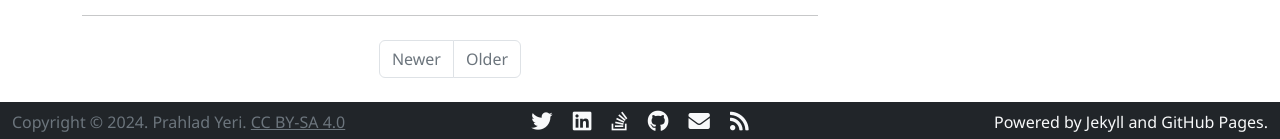
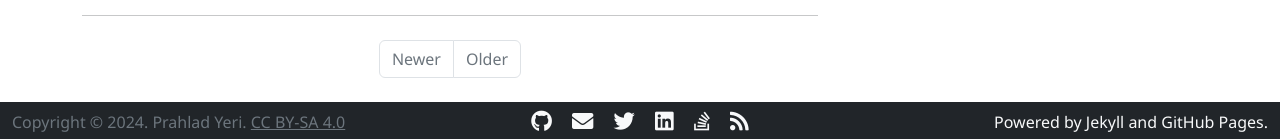
Before and after one commit to prahladyeri/jekyll-test, a Jekyll site: the page built from index.html, in a window 1280 px wide. Shown: the part 1298-1437 px from the top of the page. Built offline with Jekyll 4.4.1, drawn with Linux system fonts in a browser that asks for light colours; nearby versions of some CDN libraries; the list of posts is cut into pages by our own code.

Commit message:
chore: upd

```diff
--- a/_layouts/base.html
+++ b/_layouts/base.html
@@ -126,12 +126,12 @@
 
       <!-- Middle Column: Social Media Icons -->
       <div class="col text-center">
-        <a href="https://twitter.com" class="text-light me-3"><i class="fab fa-twitter fa-lg"></i></a>
-        <a href="https://linkedin.com" class="text-light me-3"><i class="fab fa-linkedin fa-lg"></i></a>
-        <a href="https://stackoverflow.com" class="text-light me-3"><i class="fab fa-stack-overflow fa-lg"></i></a>
         <a href="https://github.com/prahladyeri" class="text-light me-3"><i class="fab fa-github fa-lg"></i></a>
         <a href="mailto:prahladyeri@yahoo.com" class="text-light me-3"><i class="fas fa-envelope fa-lg"></i></a>
-        <a href="https://rss.com" class="text-light"><i class="fas fa-rss fa-lg"></i></a>
+        <a href="https://x.com/prahladyeri" class="text-light me-3"><i class="fab fa-twitter fa-lg"></i></a>
+        <a href="https://www.linkedin.com/in/prahlad-yeri-243a5316" class="text-light me-3"><i class="fab fa-linkedin fa-lg"></i></a>
+        <a href="https://stackoverflow.com/users/849365/prahlad-yeri" class="text-light me-3"><i class="fab fa-stack-overflow fa-lg"></i></a>
+        <a href="{{site.baseurl}}/atom.xml" class="text-light"><i class="fas fa-rss fa-lg"></i></a>
       </div>
 
       <!-- Right Column: Powered by Information -->
```
